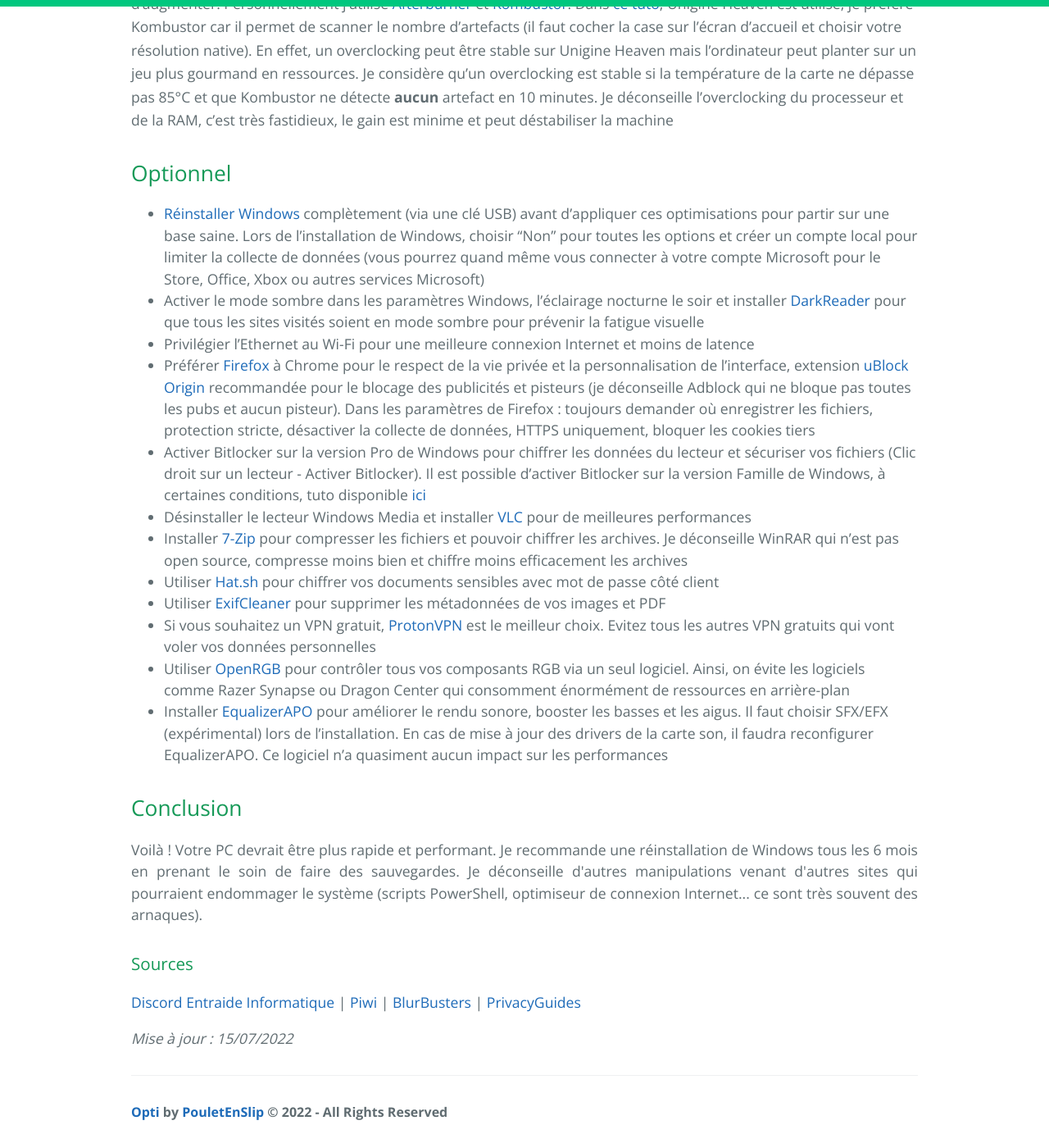
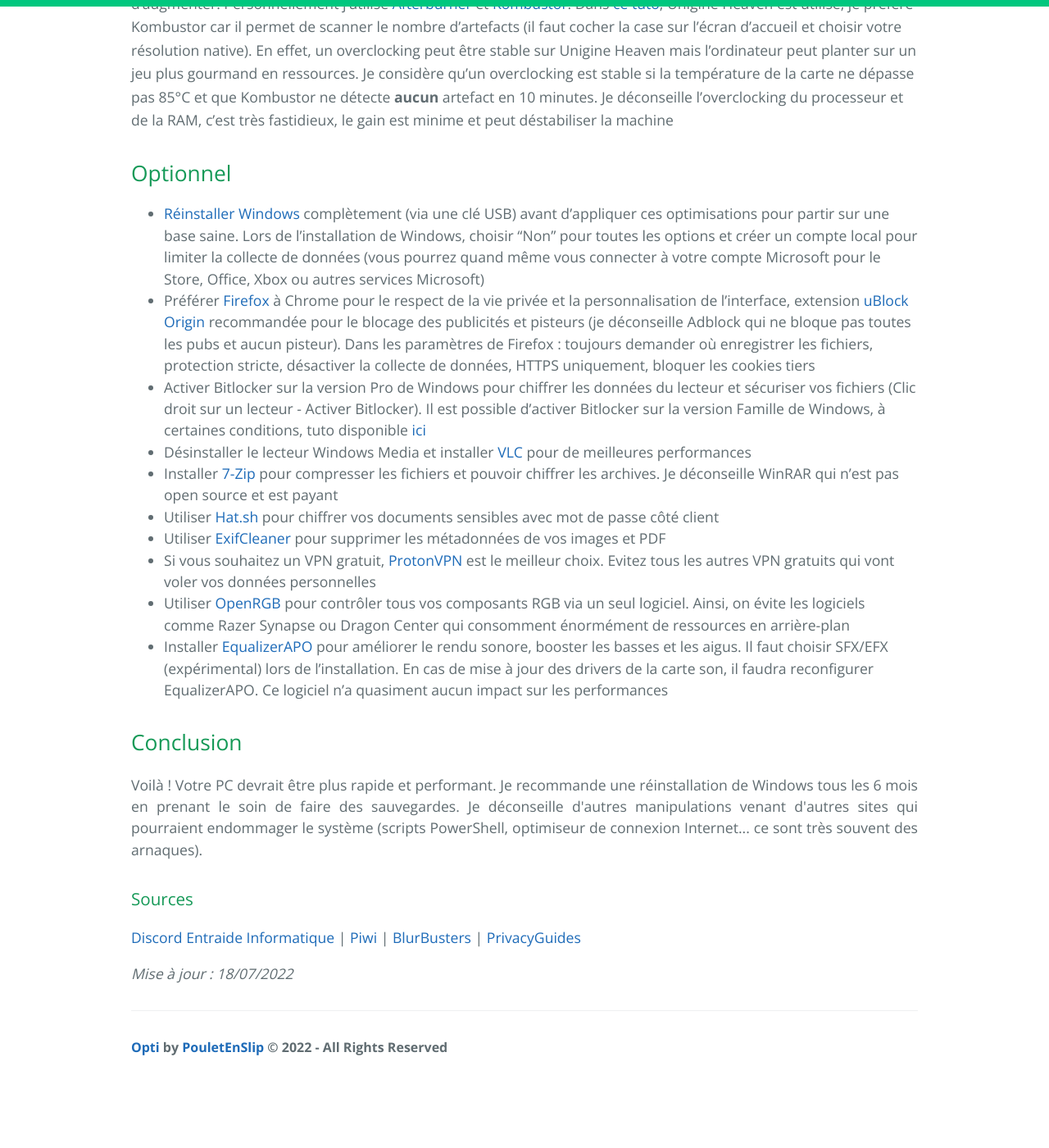
Before and after one commit to PouletEnSlip/pouletenslip.github.io, a Jekyll site: the page built from pages/opti/index.md, in a window 1280 px wide and 1400 px high, scrolled down 3572 px. Shown: the whole window at 82% size. Built offline with Jekyll 4.4.1, drawn with Linux system fonts in a browser that asks for light colours; comment, search, counter and statistics services are not loaded; after the commit the page ends 4893 px from its top, so only the background shows below that.

Commit message:
Update index.md

```diff
--- a/pages/opti/index.md
+++ b/pages/opti/index.md
@@ -5,7 +5,6 @@
 <p style="text-align:justify;">Bonjour ! Voici des optimisations simples et saines pour un PC fonctionnant sous Windows 10 et 11. Ces manipulations permettent d'avoir un ordinateur plus fluide et performant pour la bureautique, le montage ou les jeux vidéo. Ces manipulations sont sans risque et peuvent résoudre les lenteurs et crashs de votre PC. Votre ordinateur pourra également démarrer plus vite et lancera des tâches plus rapidement. Ces optimisations ne sont pas "magiques", je ne promets pas un gain incroyable, la principale optimisation étant d'acheter des composants plus performants. Lisez le document en entier avant de faire quoi que ce soit.</p>
 
 ## Optimisations rapides (à répéter 1 fois par mois environ)
-
 Dans l'ordre :
 * Vérifier que vous n'avez pas de virus/malware avec [Malwarebytes](https://fr.malwarebytes.com/)
 * Supprimer l'historique, le cache et les cookies du navigateur (il faudra se reconnecter aux sites)
@@ -26,7 +25,6 @@
 Pensez à éteindre votre ordinateur la nuit, ne le mettez pas en veille pour prévenir des bugs du système. Nettoyer aussi régulièrement votre PC de la poussière pour éviter aux composants de trop chauffer et donc de perdre des performances.
 
 ## Optimisations avancées (permanentes)
-
 <input type="checkbox" class="check-with-label"><label class="label-for-check">Désinstaller un maximum d'applications Windows et logiciels que vous n'utilisez pas (Menu démarrer - Clic droit sur un programme - Désinstaller)</label>
 
 <input type="checkbox" class="check-with-label"><label class="label-for-check">Désactiver un maximum de programmes qui se lancent au démarrage de Windows (Touches Ctrl + Maj + Esc - Démarrage)</label>
@@ -60,14 +58,11 @@
 <input type="checkbox" class="check-with-label"><label class="label-for-check">**Overclocker sa carte graphique (Nvidia et AMD) :** l'overclocking permet d'augmenter la fréquence d'horloge de la carte graphique et ainsi avoir plus de performances en jeu. Cependant la température de la carte risque d'augmenter. Personnellement j'utilise [Afterburner](https://www.msi.com/Landing/afterburner/graphics-cards) et [Kombustor](https://msikombustor.com/). Dans [ce tuto](https://www.youtube.com/watch?v=64GJck-GWaM), Unigine Heaven est utilisé, je préfère Kombustor car il permet de scanner le nombre d'artefacts (il faut cocher la case sur l'écran d'accueil et choisir votre résolution native). En effet, un overclocking peut être stable sur Unigine Heaven mais l'ordinateur peut planter sur un jeu plus gourmand en ressources. Je considère qu'un overclocking est stable si la température de la carte ne dépasse pas 85°C et que Kombustor ne détecte **aucun** artefact en 10 minutes. Je déconseille l'overclocking du processeur et de la RAM, c'est très fastidieux, le gain est minime et peut déstabiliser la machine</label>
 
 ## Optionnel
-
 * [Réinstaller Windows](https://www.youtube.com/watch?v=uHOP4UbEGug) complètement (via une clé USB) avant d’appliquer ces optimisations pour partir sur une base saine. Lors de l'installation de Windows, choisir "Non" pour toutes les options et créer un compte local pour limiter la collecte de données (vous pourrez quand même vous connecter à votre compte Microsoft pour le Store, Office, Xbox ou autres services Microsoft)
-* Activer le mode sombre dans les paramètres Windows, l’éclairage nocturne le soir et installer [DarkReader](https://darkreader.org/) pour que tous les sites visités soient en mode sombre pour prévenir la fatigue visuelle
-* Privilégier l’Ethernet au Wi-Fi pour une meilleure connexion Internet et moins de latence
 * Préférer [Firefox](https://www.mozilla.org/fr/firefox/new/) à Chrome pour le respect de la vie privée et la personnalisation de l'interface, extension [uBlock Origin](https://addons.mozilla.org/fr/firefox/addon/ublock-origin/) recommandée pour le blocage des publicités et pisteurs (je déconseille Adblock qui ne bloque pas toutes les pubs et aucun pisteur). Dans les paramètres de Firefox : toujours demander où enregistrer les fichiers, protection stricte, désactiver la collecte de données, HTTPS uniquement, bloquer les cookies tiers
 * Activer Bitlocker sur la version Pro de Windows pour chiffrer les données du lecteur et sécuriser vos fichiers (Clic droit sur un lecteur - Activer Bitlocker). Il est possible d'activer Bitlocker sur la version Famille de Windows, à certaines conditions, tuto disponible [ici](https://lecrabeinfo.net/activer-le-chiffrement-de-lappareil-bitlocker-sur-windows-10-famille.html)
 * Désinstaller le lecteur Windows Media et installer [VLC](https://www.videolan.org/) pour de meilleures performances
-* Installer [7-Zip](https://www.7-zip.org/) pour compresser les fichiers et pouvoir chiffrer les archives. Je déconseille WinRAR qui n'est pas open source, compresse moins bien et chiffre moins efficacement les archives
+* Installer [7-Zip](https://www.7-zip.org/) pour compresser les fichiers et pouvoir chiffrer les archives. Je déconseille WinRAR qui n'est pas open source et est payant
 * Utiliser [Hat.sh](https://hat.sh/) pour chiffrer vos documents sensibles avec mot de passe côté client
 * Utiliser [ExifCleaner](https://exifcleaner.com/) pour supprimer les métadonnées de vos images et PDF
 * Si vous souhaitez un VPN gratuit, [ProtonVPN](https://protonvpn.com/download) est le meilleur choix. Evitez tous les autres VPN gratuits qui vont voler vos données personnelles
@@ -75,10 +70,9 @@
 * Installer [EqualizerAPO](https://sourceforge.net/projects/equalizerapo/) pour améliorer le rendu sonore, booster les basses et les aigus. Il faut choisir SFX/EFX (expérimental) lors de l'installation. En cas de mise à jour des drivers de la carte son, il faudra reconfigurer EqualizerAPO. Ce logiciel n'a quasiment aucun impact sur les performances
 
 ## Conclusion
-
 <p style="text-align:justify;">Voilà ! Votre PC devrait être plus rapide et performant. Je recommande une réinstallation de Windows tous les 6 mois en prenant le soin de faire des sauvegardes. Je déconseille d'autres manipulations venant d'autres sites qui pourraient endommager le système (scripts PowerShell, optimiseur de connexion Internet... ce sont très souvent des arnaques).</p>
 
 ### Sources
 [Discord Entraide Informatique](https://discord.gg/WMsR7dT) | [Piwi](https://github.com/Piwielle) | [BlurBusters](https://blurbusters.com/) | [PrivacyGuides](https://privacyguides.org/)
 
-*Mise à jour : 15/07/2022*
+*Mise à jour : 18/07/2022*
```
